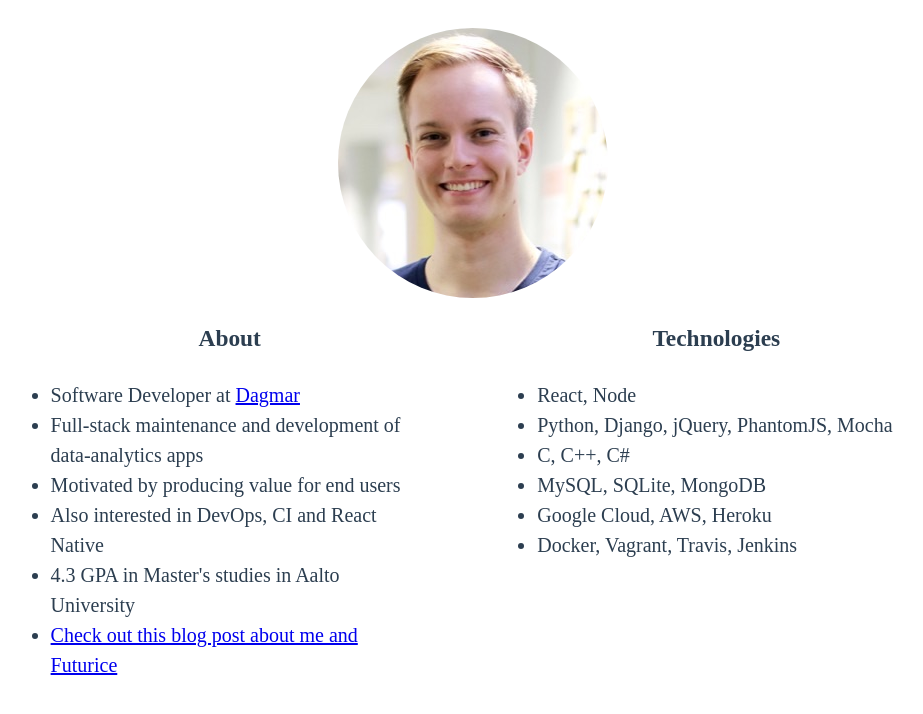
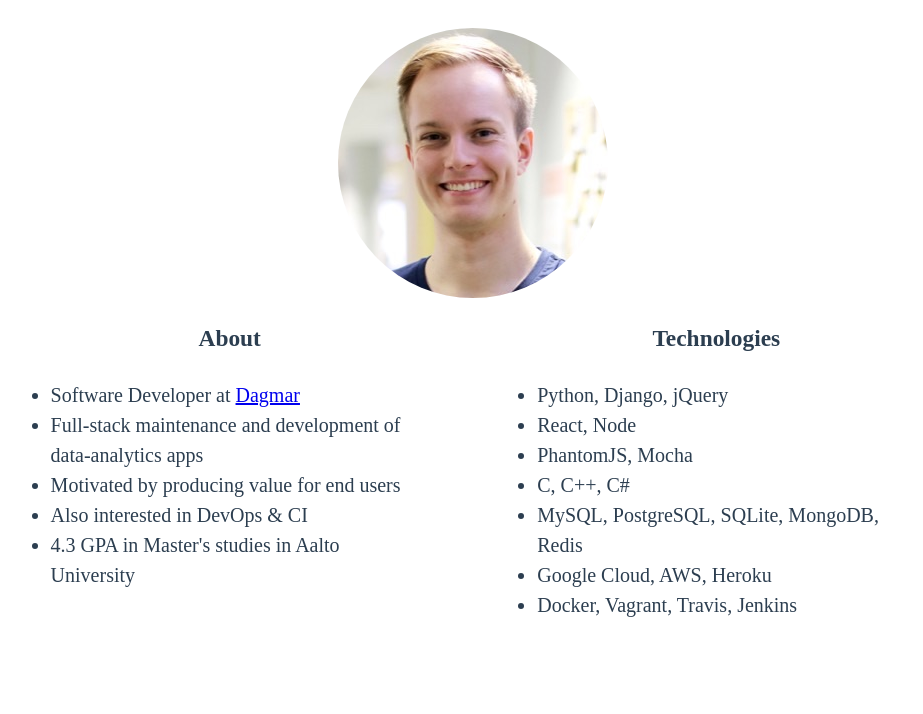
Before and after one commit to Echie/echie-net, a Gatsby site: page /About in a window 1280 px wide. Shown: the whole page, without its empty margins (167-1090 px from the left). Built offline with nearby package versions, Linux system fonts and the light colour scheme; Gatsby itself is replaced by a stand-in of ours.

Commit message:
Misc updates

```diff
--- a/src/layouts/index.js
+++ b/src/layouts/index.js
@@ -9,7 +9,7 @@ import './index.scss'
 const Footer = () => (
   <div className="Footer">
     <div className="Footer-Text">
-      <p className="small">© Teemu Huovinen 2017</p>
+      <p className="small">© Teemu Huovinen 2018</p>
     </div>
     <div className="Footer-SocialMedia">
       <a href="http://www.github.com/Echie">
--- a/src/layouts/index.scss
+++ b/src/layouts/index.scss
@@ -15,7 +15,8 @@ html {
 
 body {
     font-family: "Julius Sans One", "Montserrat", "Helvetica Neue", Helvetica, Arial, sans-serif;
-    // font-family: "Montserrat", "Helvetica Neue", Helvetica, Arial, sans-serif;
+    font-size: 1.2rem;
+    font-weight: 300;
     overflow-x: hidden;
     color: #fff;
     margin: 0;
--- a/src/pages/About.jsx
+++ b/src/pages/About.jsx
@@ -5,31 +5,26 @@ import './About.scss'
 
 const AboutPage = () => (
     <div className="About">
-        <img className="About-Profile" src={profile} alt="Profile"/>
+        <img className="About-Profile" src={profile} alt="Profile" />
         <div className="About-First">
             <h3>About</h3>
             <ul>
                 <li>Software Developer at <a href="https://www.dagmar.fi">Dagmar</a></li>
                 <li>Full-stack maintenance and development of data-analytics apps</li>
                 <li>Motivated by producing value for end users</li>
-                <li>Also interested in DevOps, CI and React Native</li>
+                <li>Also interested in DevOps & CI</li>
                 <li>4.3 GPA in Master's studies in Aalto University</li>
-                <li>
-                    <a href="https://atalent.fi/blog/talent-of-the-month-teemu-huovinen-futurice/">
-                        Check out this blog post about me and Futurice
-                    </a>
-                </li>
             </ul>
-
         </div>
 
         <div className="About-Second">
             <h3>Technologies</h3>
             <ul>
+                <li>Python, Django, jQuery</li>
                 <li>React, Node</li>
-                <li>Python, Django, jQuery, PhantomJS, Mocha</li>
+                <li>PhantomJS, Mocha</li>
                 <li>C, C++, C#</li>
-                <li>MySQL, SQLite, MongoDB</li>
+                <li>MySQL, PostgreSQL, SQLite, MongoDB, Redis</li>
                 <li>Google Cloud, AWS, Heroku</li>
                 <li>Docker, Vagrant, Travis, Jenkins</li>
             </ul>
```
